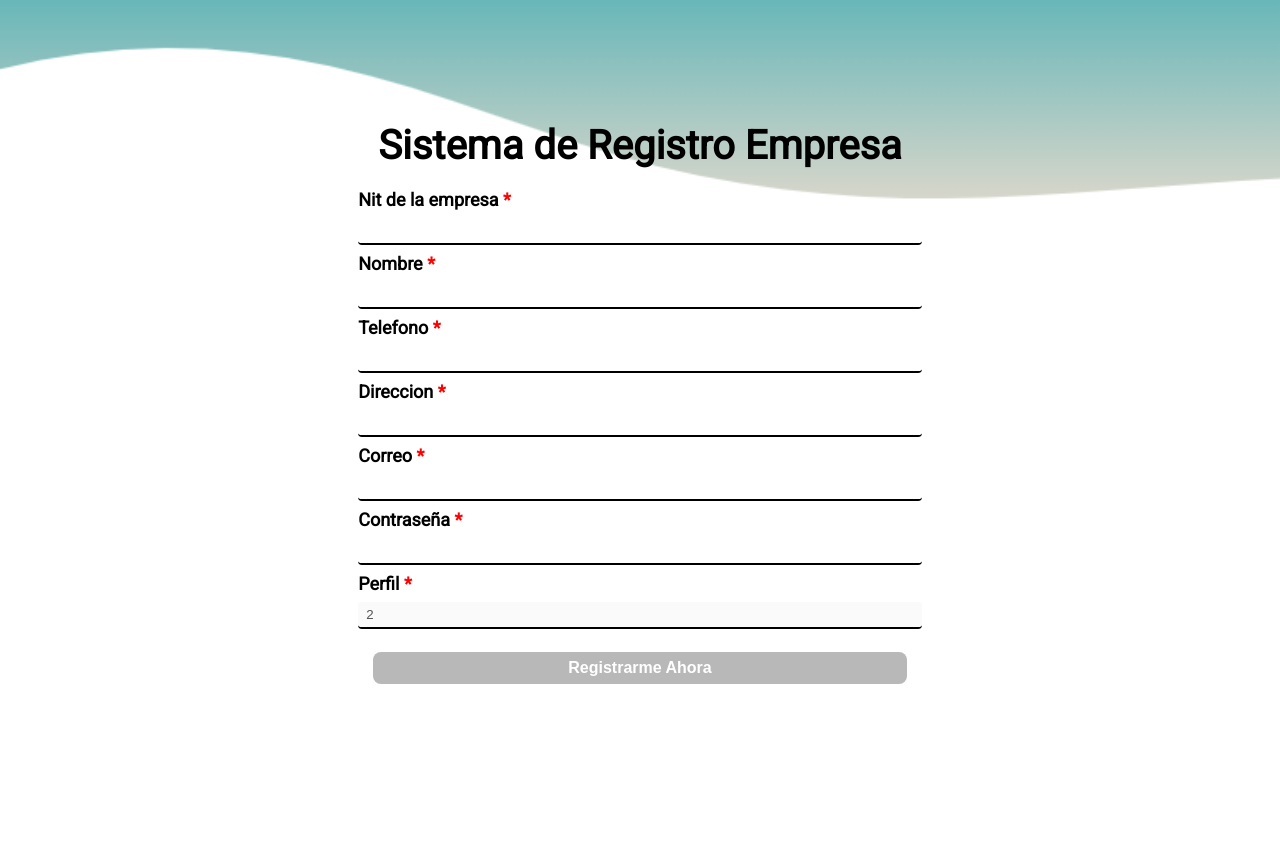
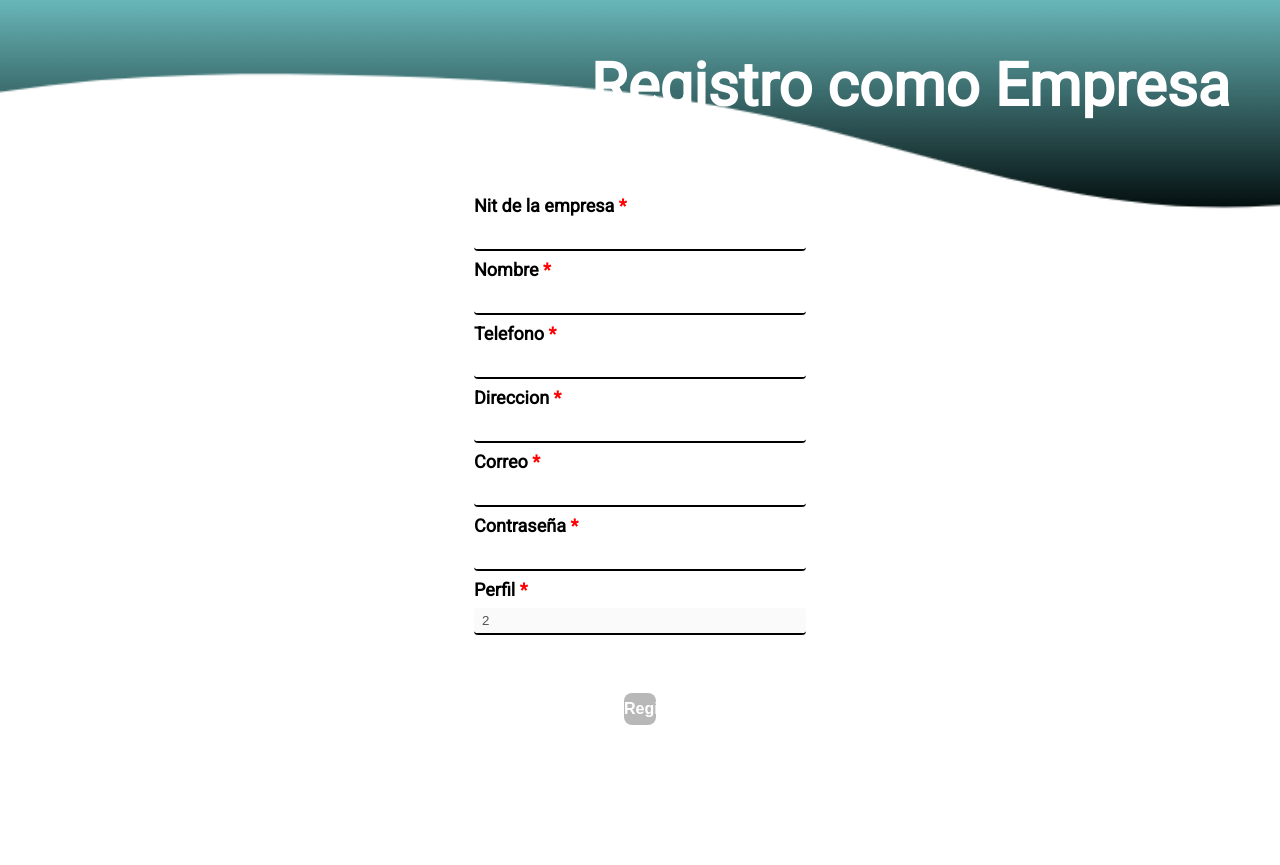
Before and after one commit to ImCristian2003/SearchJobOff, a PHP site: page /views/empresa/registroEmpresa.php in a window 1280 px wide. Before the commit the page ends 684 px from the top, so only its background shows below. Run offline with PHP 8.4, Linux system fonts and the light colour scheme.

Commit message:
Estilos de registro de Empresa

```diff
--- a/views/empresa/registroEmpresa.php
+++ b/views/empresa/registroEmpresa.php
@@ -21,6 +21,9 @@
             font-size:62.5%;
             font-family:'Roboto', sans-serif;
         }
+        body{
+
+        }
         .obligatorio{
             color:red;
         }
@@ -30,21 +33,30 @@
             background-size:cover;
             height:100vh;
             width:100%;
+            position:relative;
 
-            position:relative;
             display:flex;
             justify-content:center;
             align-items:center;
             text-align:center;
         }
+        .details{
+            padding: 50px;
+            width: 40%;
+        }
         .details h1{
-            right:1;
-            font-size:4rem;
-            font-family:;
+            color:#fff;
             margin:2rem;
+            font-size:6rem;
+            position:absolute;
+            right:3rem;
+            top:3rem;
         }
         .details form{
             font-size:2rem;
+            width:100%;
+            margin-top:17rem;
+            padding:4rem;
 
             display:flex;
             flex-direction:column;
@@ -70,10 +82,11 @@
             border-radius:8px;
             background-color:#B8B8B8;
             color:#fff;
+            cursor:pointer;
             font-weight:bold;
             font-size:1.6rem;
             height:3.2rem;
-            margin: 1.5rem;
+            margin: 5rem 15rem;
         }
         form label{
             text-align:left;
@@ -89,8 +102,7 @@
 
     <div class="container-form">
         <div class="details">
-
-            <h1>Sistema de Registro Empresa</h1>
+        <h1>Registro como Empresa</h1>
 
             <?php   if(isset($_SESSION['registro']) && $_SESSION['registro'] == 'Complete'): ?>
 
```
Also changed, not shown: assets/img/wave.png.
